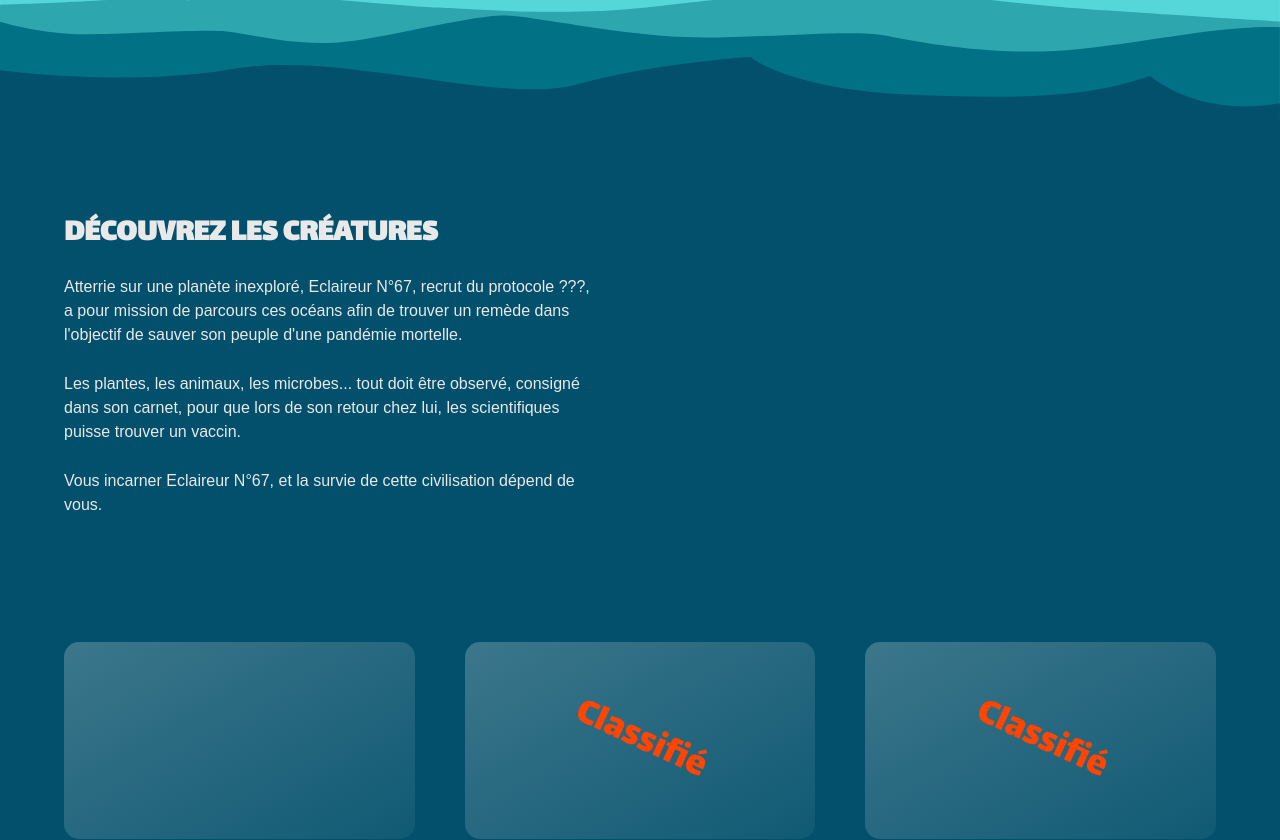
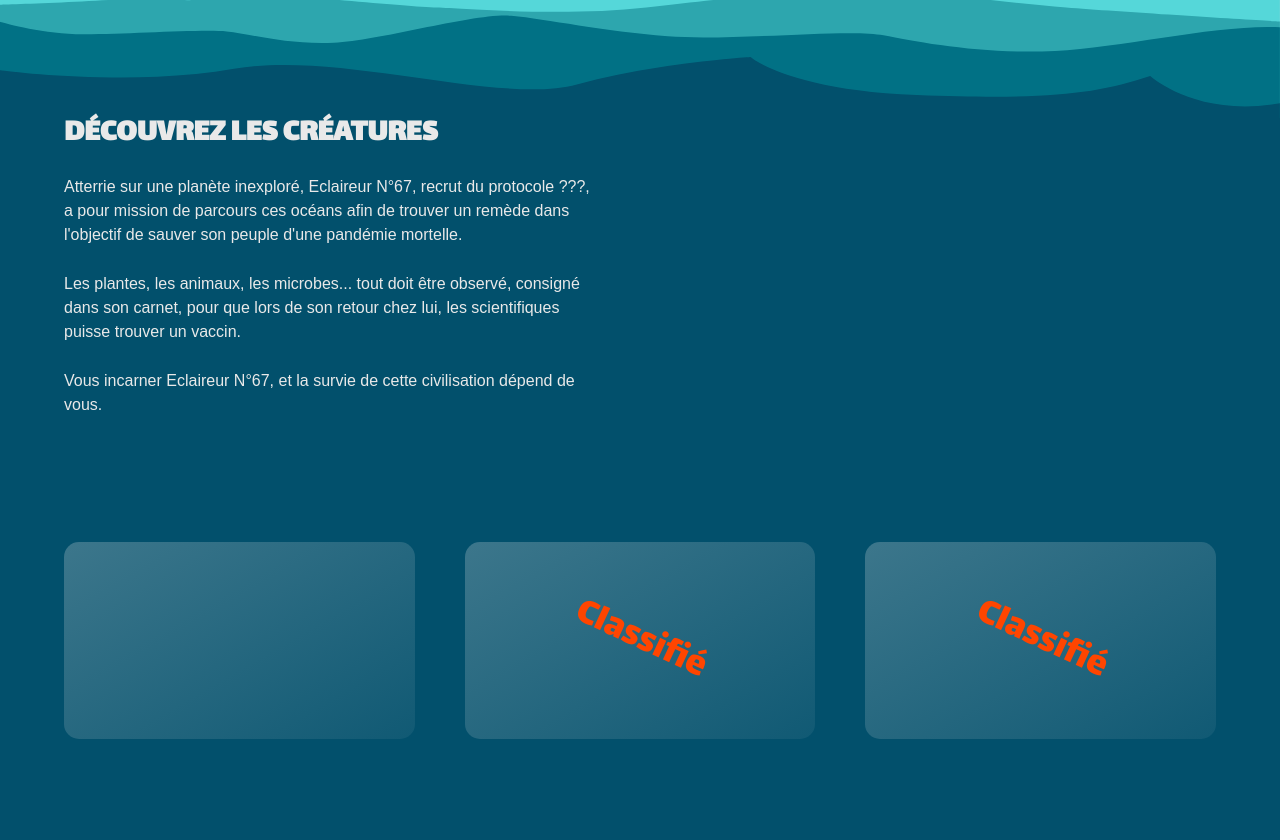
Before and after one commit to Aurelie-Runser/Abym, a Vue app: page /encyclopedie in a window 1280 px wide. Shown: the part 452-1292 px from the top of the page. Built offline with nearby package versions, Linux system fonts and the light colour scheme; a web font is replaced by a local one.

Commit message:
ajustement marges

```diff
--- a/src/assets/global.css
+++ b/src/assets/global.css
@@ -21,6 +21,12 @@ body{
 section{
     position: relative;
     padding: 100px 0;
+}
+
+@media (width < 1300px) {
+    .first-section{
+        padding-top: 0;
+    }
 }
 
 .container{
--- a/src/components/FooterComp.vue
+++ b/src/components/FooterComp.vue
@@ -44,6 +44,12 @@ import MediasList from "@/components/MediasList.vue";
   padding-bottom: 90px;
 }
 
+@media (width < 730px) {
+    .footer-container{
+        padding-top: 90px;
+    }
+}
+
 .footer-container .container {
   display: flex;
   flex-wrap: wrap;
--- a/src/router/index.js
+++ b/src/router/index.js
@@ -31,6 +31,13 @@ const router = createRouter({
       },
     },
   ],
+  scrollBehavior(to) {
+    if (to.hash) {
+      return { el: to.hash }
+    } else {
+      return { top: 0 }
+    }
+  },
 });
 
 export default router;
--- a/src/views/ContactView.vue
+++ b/src/views/ContactView.vue
@@ -11,7 +11,7 @@ import MediasList from "@/components/MediasList.vue";
   />
 
   <main>
-    <section class="container">
+    <section class="container first-section">
       <h2>Formulaire de contact</h2>
 
       <div class="contact">
--- a/src/views/EncyclopedieView.vue
+++ b/src/views/EncyclopedieView.vue
@@ -10,7 +10,7 @@ import SliderComp from "@/components/SliderComp.vue";
   />
 
   <main>
-    <section class="textimage">
+    <section class="textimage first-section">
       <div class="container">
         <div class="textimage-content">
           <h2>Découvrez les créatures</h2>
--- a/src/views/HomeView.vue
+++ b/src/views/HomeView.vue
@@ -8,7 +8,7 @@ import MediasList from "@/components/MediasList.vue";
   <HeroComp title="Explorer les fonds marins" isHome />
 
   <main>
-    <section id="histoire" class="textimage">
+    <section id="histoire" class="textimage first-section">
       <div class="container">
         <div class="textimage-content">
           <h2>L'Histoire</h2>
```
